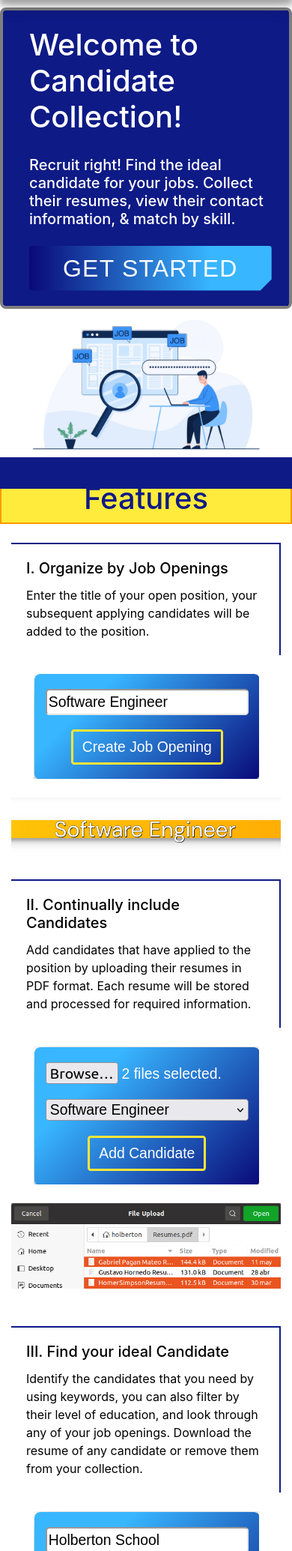
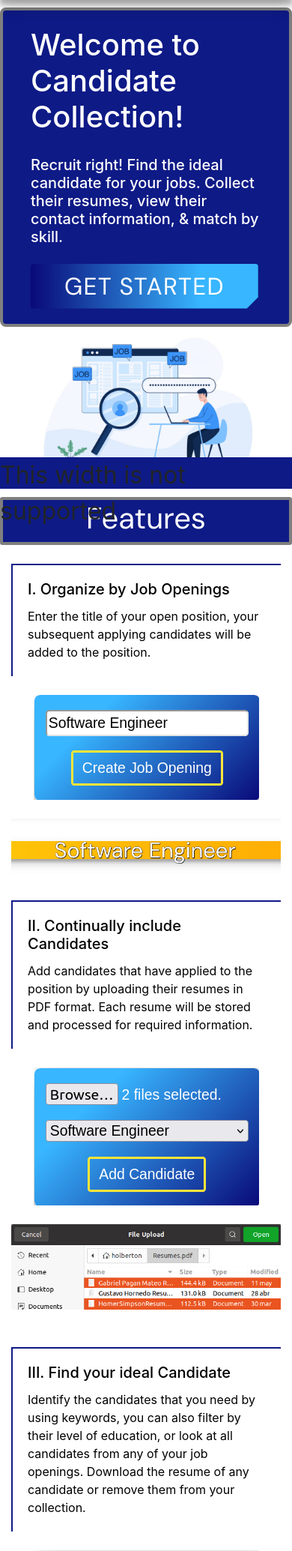
Before and after one commit to GabrielPaganMateo/CandidateCollection, a Django app: page / in a window 390 px wide. Shown: the part 192-2261 px from the top of the page at 75% size. Run offline with Django 4.2, Linux system fonts and the light colour scheme; some libraries are stand-ins or nearby versions.

Commit message:
Add responsiveness to webpage

```diff
--- a/Resume_Collect/static/css/Landing.css
+++ b/Resume_Collect/static/css/Landing.css
@@ -272,3 +272,7 @@
     color:#ffe538 !important;
     text-decoration-color: #fff !important;
 }
+
+.error-message {
+    font-size: xx-large;
+}
--- a/Resume_Collect/static/css/banner.css
+++ b/Resume_Collect/static/css/banner.css
@@ -1,10 +1,12 @@
 .banner {
-    background: rgba(255,235,59,1);
+    background: #0e1a86;;
     width: 100%;
     margin-top: 25px;
     margin-bottom: 25px;
-    color: #0e1a86;
+    color: #fff;
     display: flex;
     justify-content: center;
-    border: 2px solid rgba(255,152,0,1);
+    border: 4px solid rgba(127,127,127,1);
+    border-radius: 0.2rem;
+    font-family: 'DM Sans', sans-serif;
 }
--- a/Resume_Collect/static/css/features.css
+++ b/Resume_Collect/static/css/features.css
@@ -41,7 +41,7 @@
 
     .card-body {
         border-top: 2px solid #0e1a86;
-        border-right: 2px solid #0e1a86;
+        border-left: 2px solid #0e1a86;
 
     }
 
--- a/Resume_Collect/static/css/navbar.css
+++ b/Resume_Collect/static/css/navbar.css
@@ -12,7 +12,7 @@
 header {
     height: 15vh;
 }
-@media (max-width:700px) {
+@media (max-width:900px) {
     header {
         margin-bottom: 75px;
     }
@@ -51,7 +51,6 @@
 .navbar-custom {
     background: #0e1a86;
     height: fit-content;
-
 }
 
 .navbar-custom .btn-outline-success {
--- a/Resume_Collect/static/css/space.css
+++ b/Resume_Collect/static/css/space.css
@@ -42,6 +42,8 @@
     font-size: max(5vh, 24px);
 }
 
-#emptySpace {
-
+filler {
+    display: flex;
+    height: 3.5vh;
+    width: 100%;
 }
--- a/Resume_Collect/static/css/start.css
+++ b/Resume_Collect/static/css/start.css
@@ -27,6 +27,7 @@
     margin-bottom: 0px;
   }
 
+@media (min-width: 800px) {
   #get_started:hover {
     cursor: pointer;
     transition: all .3s ease-in;
@@ -35,3 +36,10 @@
     margin-right: 50px;
     margin-left: 50px;
   }
+}
+  @media (max-width: 768px) {
+    #get_started:hover {
+        cursor: pointer;
+        transition: all .3s ease-in;
+    }
+  }
--- a/Resume_Collect/templates/Resume_Collect/Landing.html
+++ b/Resume_Collect/templates/Resume_Collect/Landing.html
@@ -4,6 +4,7 @@
     <head>
         <title>Candidate Collection</title>
         <meta name="viewport" content="width=device-width, initial-scale=1.0">
+        <link href="https://fonts.googleapis.com/css2?family=DM+Sans&display=swap" rel="stylesheet">
         <link rel="shortcut icon" type="image/png" href="{% static 'images/favicon.ico' %}"/>
         <link rel="stylesheet" type="text/css" href="{% static '/css/navbar.css' %}">
         <link rel="stylesheet" type="text/css" href="{% static '/css/footer.css' %}">
@@ -20,6 +21,13 @@
         <link rel="stylesheet" href="https://stackpath.bootstrapcdn.com/bootstrap/4.1.3/css/bootstrap.min.css" integrity="sha384-MCw98/SFnGE8fJT3GXwEOngsV7Zt27NXFoaoApmYm81iuXoPkFOJwJ8ERdknLPMO" crossorigin="anonymous">
         <script src="https://ajax.googleapis.com/ajax/libs/jquery/3.3.1/jquery.min.js"></script>
         <link rel="stylesheet" href="https://use.fontawesome.com/releases/v5.6.1/css/all.css" integrity="sha384-gfdkjb5BdAXd+lj+gudLWI+BXq4IuLW5IT+brZEZsLFm++aCMlF1V92rMkPaX4PP" crossorigin="anonymous">
+        <style>@media (max-width: 1500px) and (min-width: 760px) {
+                      body > *:not(.error-message) {
+            display: none;
+            }
+          }
+
+          </style>
     </head>
     <body>
         <header style="margin-bottom: px">
@@ -63,7 +71,9 @@
             {% include 'Resume_Collect/repoCard.html' %}
         </about>
         <footer>
+            <div class="error-message">This width is not supported</div>
         </footer>
+        <div class="error-message">This width is not supported</div>
     </body>
     <script src="https://code.jquery.com/jquery-3.2.1.slim.min.js" integrity="sha384-KJ3o2DKtIkvYIK3UENzmM7KCkRr/rE9/Qpg6aAZGJwFDMVNA/GpGFF93hXpG5KkN" crossorigin="anonymous"></script>
 <script src="https://cdn.jsdelivr.net/npm/popper.js@1.12.9/dist/umd/popper.min.js" integrity="sha384-ApNbgh9B+Y1QKtv3Rn7W3mgPxhU9K/ScQsAP7hUibX39j7fakFPskvXusvfa0b4Q" crossorigin="anonymous"></script>
--- a/Resume_Collect/templates/Resume_Collect/UserAccess.html
+++ b/Resume_Collect/templates/Resume_Collect/UserAccess.html
@@ -25,7 +25,7 @@
                             </div>
 
                                 <div class="d-flex justify-content-center mt-3 login_container">
-                                     <input class="btn login_btn" type="submit" value="Access Account">
+                                     <input class="btn login_btn" type="submit" value="Access">
                                    </div>
                         </form>
 
--- a/Resume_Collect/templates/Resume_Collect/UserRegister.html
+++ b/Resume_Collect/templates/Resume_Collect/UserRegister.html
@@ -38,7 +38,7 @@
                             </div>
 
                                <div class="d-flex justify-content-center mt-3 login_container">
-                                 <input class="btn login_btn" type="submit" value="Register Account">
+                                 <input class="btn login_btn" type="submit" value="Register">
                                </div>
                         </form>
                     </div>
--- a/Resume_Collect/templates/Resume_Collect/features.html
+++ b/Resume_Collect/templates/Resume_Collect/features.html
@@ -35,7 +35,7 @@
       <div class="col-md-3" style="color: black; ">
         <div class="card-body">
           <h5 class="card-title" style="color: black;">III. Find your ideal Candidate </h5>
-          <p class="card-text">Identify the candidates that you need by using keywords, you can also filter by their level of education, and look through any of your job openings.
+          <p class="card-text">Identify the candidates that you need by using keywords, you can also filter by their level of education, or look at all candidates from any of your job openings.
             Download the resume of any candidate or remove them from your collection.
           </p>
         </div>
--- a/Resume_Collect/templates/Resume_Collect/start.html
+++ b/Resume_Collect/templates/Resume_Collect/start.html
@@ -1,3 +1,6 @@
+{% load static %}
+<a href="{% url 'Register' %}">
 <button id="get_started" style="white-space:nowrap;">
     GET STARTED
 </button>
+</a>
--- a/Resume_Collect/views.py
+++ b/Resume_Collect/views.py
@@ -10,6 +10,7 @@
 from .utils import *
 
 def Landing(request):
+
     return render(request, 'Resume_Collect/Landing.html')
 
 @unauthenticated_user
@@ -19,6 +20,13 @@
         form = RegisterUserForm(request.POST)
         if form.is_valid():
             form.save()
+            username = form.cleaned_data.get('username')
+            password = form.cleaned_data.get('password2')
+            user = authenticate(request, username=username, password=password)
+            print
+            if user is not None:
+                login(request, user)
+                return redirect('Collection')
             return redirect('Collection')
 
     context = {'form': form}
@@ -43,6 +51,7 @@
     return render(request, 'Resume_Collect/Access.html', context)
 
 @login_required(login_url='Access')
+@login_required(login_url='Register')
 def Collection(request):
     active_user = request.user
     if 'opening' not in request.POST:
```
Also changed, not shown: Resume_Collect/static/css/Register.css (+8 -0 lines), Resume_Collect/static/css/workbench.css (+3 -7 lines), Resume_Collect/templates/Resume_Collect/Access.html (+12 -3 lines), Resume_Collect/templates/Resume_Collect/Register.html (+12 -3 lines).
